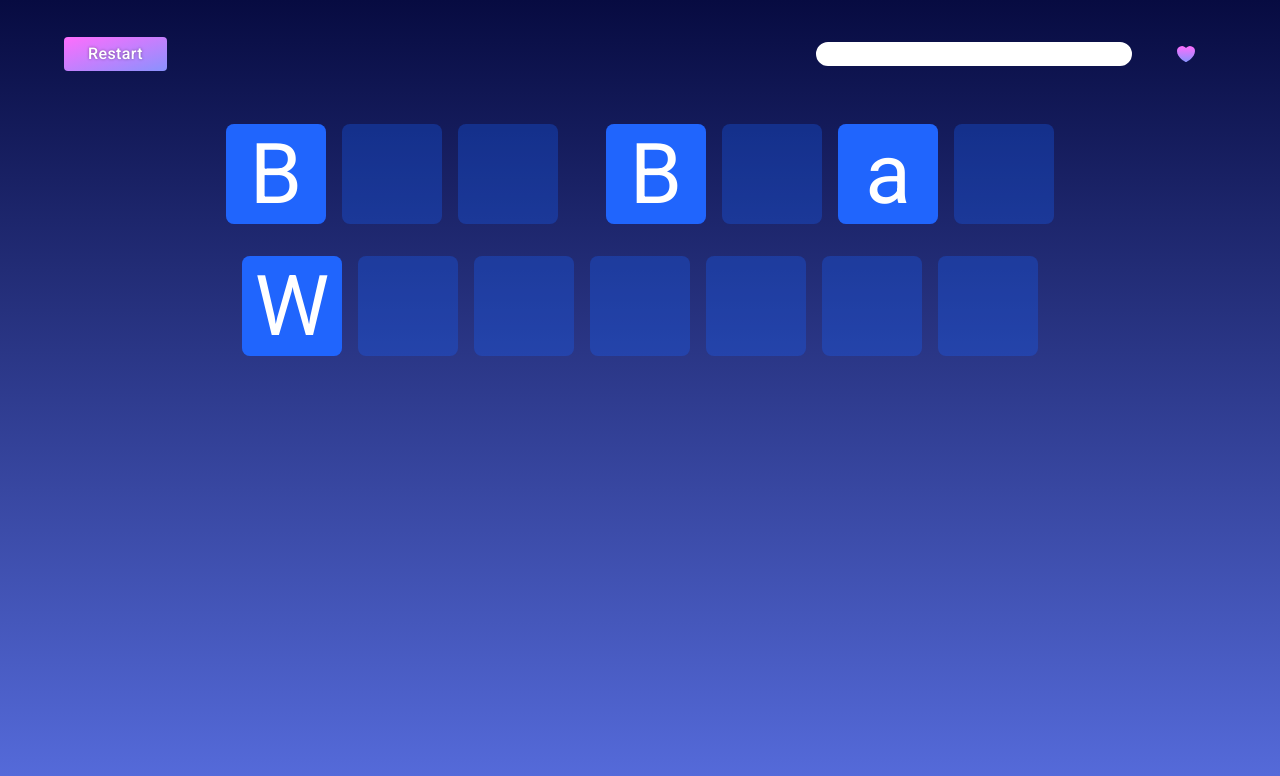
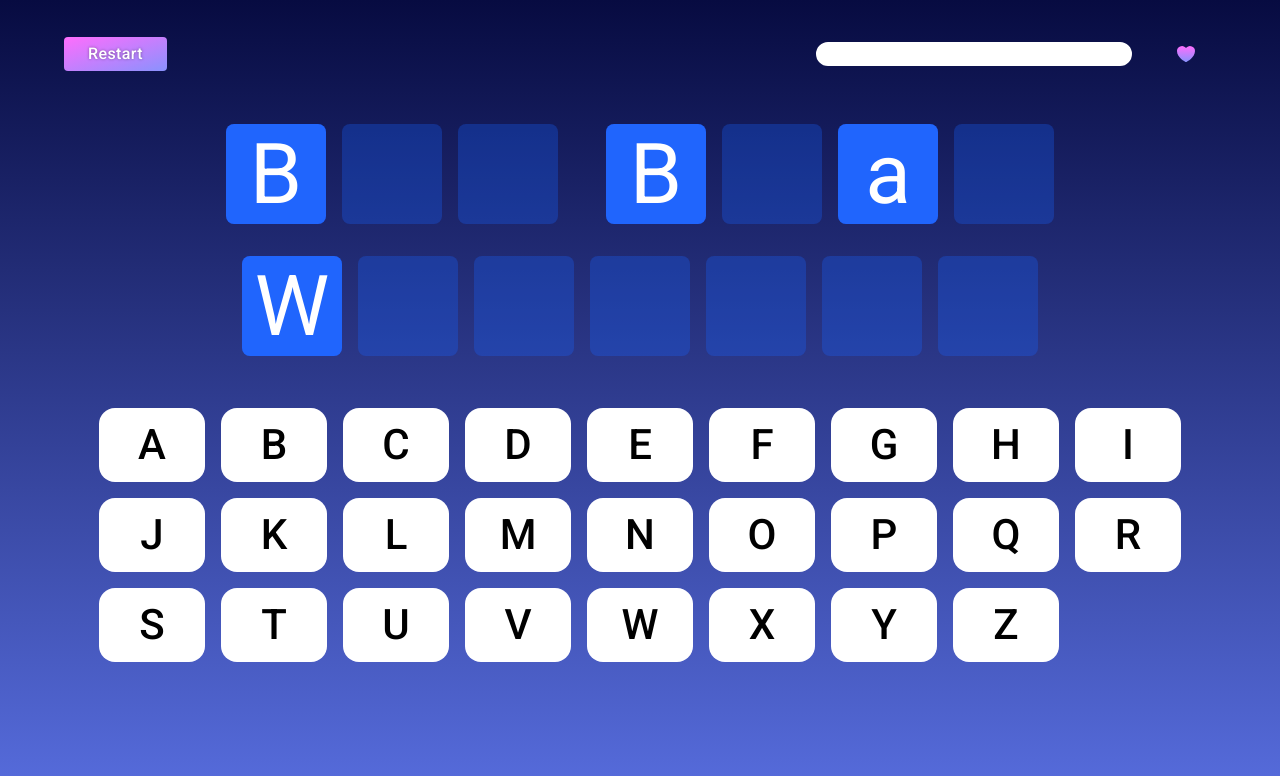
Before and after one commit to danielstephany/flashyQ, a React app: page / in a window 1280 px wide. Shown: the top 776 px of the page. Built offline with nearby package versions, Linux system fonts and the light colour scheme; a web font is replaced by a local one.

Commit message:
started letter list

```diff
--- /dev/null
+++ b/src/views/Main/LetterList/LetterList.tsx
@@ -0,0 +1,39 @@
+import React, { MouseEvent } from 'react'
+import styled from 'styled-components'
+import LetterListButton from "./LetterListButton.tsx"
+
+const LetterListComp: React.ElementType = ({className, setSelections, selections}) => {
+    const letters = ["a","b","c","d","e","f","g","h","i","j","k","l","m","n","o","p","q","r","s","t","u","v","w","x","y","z"];
+
+    const handleSelection = (value: string) => (e: MouseEvent) => {
+        if(!selections.has(value)){
+            setSelections(new Set([value, ...selections]))
+        }
+    }
+
+     const displayLetters = () => {
+         return letters.map(letter => {
+          return (
+            <LetterListButton
+                onClick={handleSelection(letter)}
+                disabled={selections.has(letter)}
+            >{letter.toUpperCase()}</LetterListButton>
+            )
+        })
+     }
+
+    return (
+        <div className={className} >{displayLetters()}</div>
+    )
+}
+
+const LetterList = styled(LetterListComp)`
+    display: flex;
+    flex-wrap: wrap;
+    align-items: flex-start;
+    width: 100%;
+    max-width: 1098px;
+    margin: 36px auto;
+` as typeof LetterListComp
+
+export default LetterList
--- /dev/null
+++ b/src/views/Main/LetterList/LetterListButton.tsx
@@ -0,0 +1,36 @@
+import Button from '@src/components/controls/Button'
+import React from 'react'
+import styled from 'styled-components'
+
+const LetterListButtonComp: React.ElementType = ({className, ...others}) => {
+    return (
+        <button className={className} {...others}></button>
+    )
+}
+
+const LetterListButton = styled(LetterListButtonComp)`
+    border: none;
+    box-shadow: none;
+    border-radius: 16px;
+    display: inline-flex;
+    align-items: center;
+    justify-content: center;
+    background-color: #fff;
+    width: 106px;
+    height: 74px;
+    font-size: 42px;
+    font-weight: 500;
+    margin: 0 8px 16px;
+    transition: background-color 0.3s ease, opacity 0.5s ease-out;
+    cursor: pointer;
+    opacity: 1;
+    &:disabled {
+        opacity: 0.5;
+        background-color: #dbd8fc;
+    }
+    &:hover {
+        background-color: #dbd8fc;
+    }
+`
+
+export default LetterListButton
--- a/src/views/Main/Main.tsx
+++ b/src/views/Main/Main.tsx
@@ -3,6 +3,7 @@ import MainLayout from '@src/components/layouts/MainLayout.tsx'
 import Modal from '@src/components/modules/Modal/index.tsx'
 import styled from 'styled-components'
 import GuessSlots from './GuessSlots/index.tsx'
+import LetterList from './LetterList/LetterList.tsx'
 
 const Box = styled.div`
     height: 500px;
@@ -11,6 +12,7 @@ const Box = styled.div`
 `
 
 const Main = () => {
+    const [selections, setSelections] = useState(new Map())
     const [open, setOpen] = useState(false)
 
     const handleClick = () => {
@@ -29,6 +31,7 @@ const Main = () => {
                 </Box>
             </Modal>
             <GuessSlots wordString="Big  Bear  Wiggles" guessSet={new Set(["b", "a", "w"])}/>
+            <LetterList selections={selections} setSelections={setSelections} />
         </MainLayout>
     )
 }
```
Also changed, not shown: src/views/Main/LetterList/index.tsx (added).
